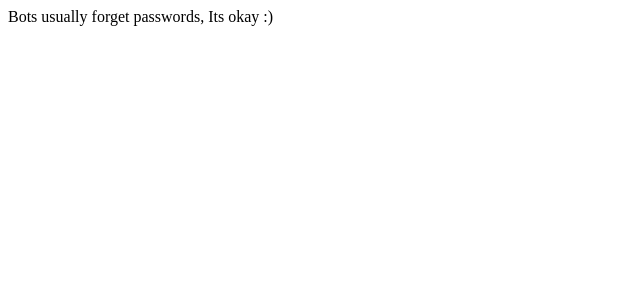
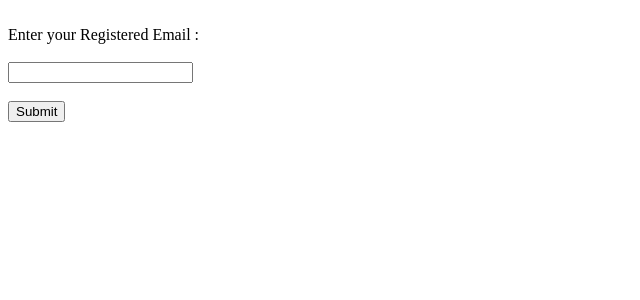
Before and after one commit to d15c0d3r/fooddelivery-website, a React (Create React App) app: page /forgot-password in a window 1280 px wide. Shown: the top 300 px of the page, without its empty margins (0-640 px from the left). Built offline with nearby package versions, Linux system fonts and the light colour scheme; the HTML template or start-up script is replaced by a standard one.

Commit message:
forgotpassword

```diff
--- a/server.js
+++ b/server.js
@@ -21,7 +21,8 @@ app.post("/signup",async(req,res)=>{
 })
 
 app.post("/forgotpass",async(req,res)=>{
-
+    console.log(req.body)
+    return res.send("password")
 })
 
 app.get("/isLoggedIn",async(req,res)=>{
--- a/src/Components/HomeComponents/ForgotPass.js
+++ b/src/Components/HomeComponents/ForgotPass.js
@@ -1,7 +1,32 @@
+import axios from "axios"
+import {useState} from "react"
+
 function ForgotPass(){
+    const [email,setEmail] = useState("")
+
+    const handleForgotPass = (e)=>{
+        axios.post("http://localhost:4000/forgotpass",{email})
+            .then(res =>{
+                console.log(res)
+            })
+            .catch(err=>{
+                console.log(err)
+            })
+    }
     return(
         <div>
-            Bots usually forget passwords, Its okay :)
+            <br/>
+            <label>Enter your Registered Email :</label>
+            <br/>
+            <br/>
+            <input
+                type = "email"
+                required
+                onChange = {(e)=>{setEmail(e.target.value)}}
+            />
+            <br/>
+            <br/>
+            <button onClick = {(e)=>{handleForgotPass(e)}}>Submit</button>
         </div>
     );
 }
```
